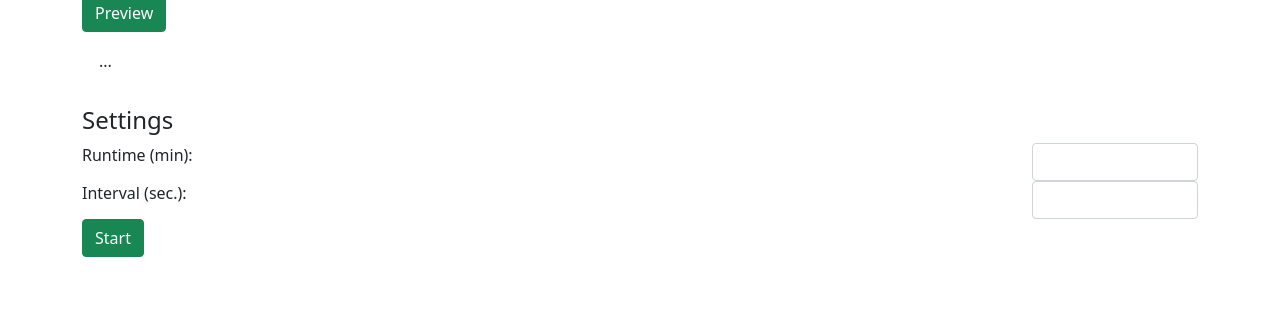
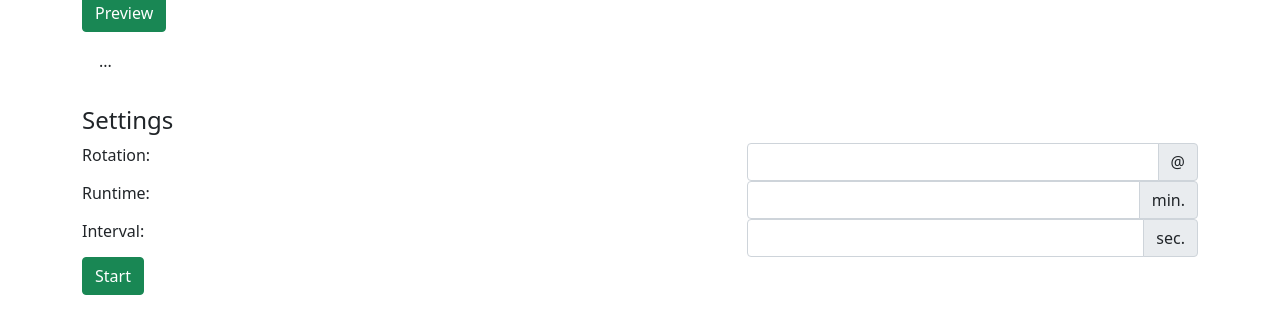
Before and after one commit to elkuku/rpi-timelapse, a website: page public/index.html in a window 1280 px wide. Shown: the part 88-422 px from the top of the page. Drawn offline with nearby package versions, Linux system fonts and the light colour scheme; files that its build step writes are made by us from their sources; files whose address does not match are found by name.

Commit message:
Add rotation parameter

```diff
--- a/public/assets/js/script.js
+++ b/public/assets/js/script.js
@@ -3,7 +3,7 @@ const baseURI = 'http://192.168.4.1:8000'
 
 function preview() {
     document.getElementById("preview").src = ''
-    const url = baseURI + '/preview'
+    const url = baseURI + '/preview?runtime=' + document.getElementById("runtime").value
     fetch(url).then(function (response) {
         console.log(response)
         return response.json();
@@ -17,9 +17,10 @@ function preview() {
 }
 
 function startIt() {
-    const url = baseURI + '/start?'
-        + 'runtime=' + document.getElementById("runtime").value
+    const url = baseURI + '/start'
+        + '?runtime=' + document.getElementById("runtime").value
         + '&interval=' + document.getElementById("interval").value
+        + '&rotation=' + document.getElementById("rotation").value
     fetch(url).then(function (response) {
         console.log(response)
         return response.json();
--- a/public/index.html
+++ b/public/index.html
@@ -23,19 +23,37 @@
     <h4>Settings</h4>
 
     <div class="row">
-            <div class="col-10">
-                <label for="runtime">Runtime (min):</label>
+        <div class="col-7">
+            <label for="rotation">Rotation:</label>
         </div>
         <div class="col">
-                <input class="form-control" id="runtime" type="number"/>
+            <div class="input-group">
+                <input class="form-control" id="rotation" type="number"/>
+                <span class="input-group-text">@</span>
+            </div>
         </div>
     </div>
     <div class="row">
-            <div class="col-10">
-                <label for="interval">Interval (sec.):</label>
+
+        <div class="col-7">
+            <label for="runtime">Runtime:</label>
         </div>
         <div class="col">
+            <div class="input-group">
+            <input class="form-control" id="runtime" type="number"/>
+            <span class="input-group-text">min.</span>
+            </div>
+        </div>
+    </div>
+    <div class="row">
+        <div class="col-7">
+            <label for="interval">Interval:</label>
+        </div>
+        <div class="col">
+            <div class="input-group">
             <input class="form-control" id="interval" type="number"/>
+                <span class="input-group-text">sec.</span>
+            </div>
         </div>
     </div>
 
```
Also changed, not shown: server.js (+20 -9 lines). Lines whose indentation alone changed are shown as unchanged.
